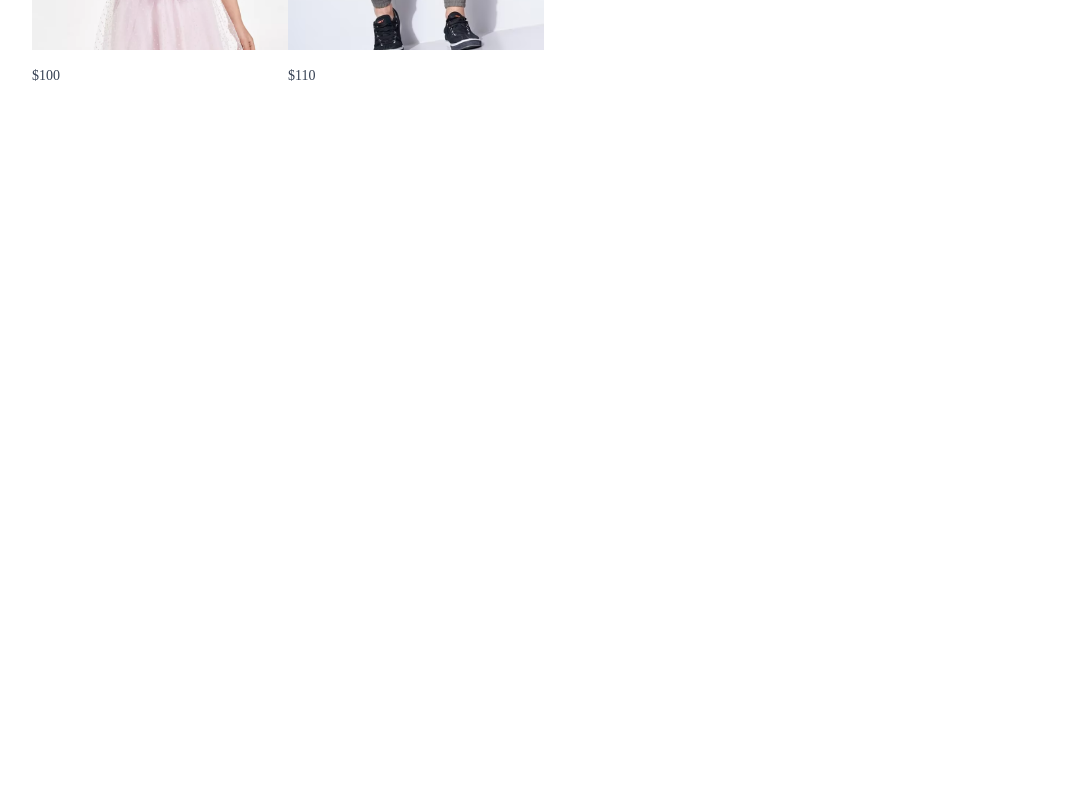
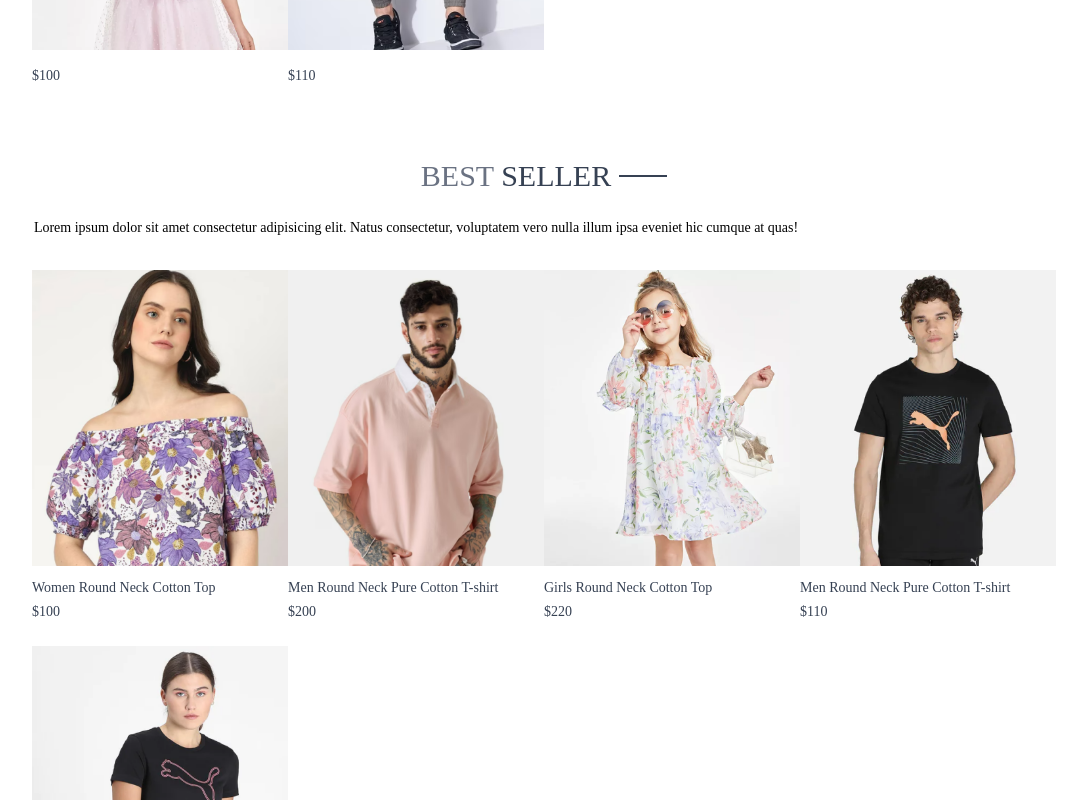
Before and after one commit to mijashsunar10/Ecommerce_mern, a React (Vite) app in the folder frontend/: page / in a window 1280 px wide. Shown: the part 1660-2460 px from the top of the page, without its empty margins (96-1183 px from the left). Before the commit the page ends 1786 px from the top, so only its background shows below. Built offline with nearby package versions, Linux system fonts and the light colour scheme.

Commit message:
Best seller porducts are being seen on the homepage on the base of best seller component

```diff
--- /dev/null
+++ b/frontend/src/components/BestSeller.jsx
@@ -0,0 +1,46 @@
+import React from 'react'
+import Title from './Title';
+import { ShopContext } from '../context/ShopContext';
+import ProductItem from './ProductItem';
+
+const BestSeller = () => {
+    const {products} = React.useContext(ShopContext) //import all the porducts
+
+    const [latestbestSeller, setBestSeller] = React.useState([]);
+
+    React.useEffect(() => {
+
+    // 1️⃣ Filter the 'products' array and keep only those
+    // where the property 'bestSeller' is true
+    //products is an array — usually containing a list of product objects like this:
+    //.filter() is a JavaScript array method that: goes through each item in the array,
+    // item means the current product object in the loop.
+    // item.bestSeller checks the value of the bestSeller property in that product.
+        const bestProduct =products.filter((item)=> item.bestseller === true);
+        setBestSeller(bestProduct.slice(0,5));
+        // // 2️⃣ Update the 'bestSeller' state with the filtered list of products
+    }, [])
+  return (
+    <div className='my-10'>
+        <div className="text-center text-3xl py-8">
+            <Title text1={'BEST'} text2={'SELLER'} />
+            <p className='w-3/4 text-xs sm:text-sm ms:text-base '>
+            Lorem ipsum dolor sit amet consectetur adipisicing elit. Natus consectetur, voluptatem vero nulla illum ipsa eveniet hic cumque at quas!</p>
+        </div>
+
+  <div className="grid grid-cols-2 sm:grid-cols-3 md:grid-cols-4 lg-grid-cols-5 dap-4 gap-y-6">
+    {
+        latestbestSeller.map((item,index)=>(
+            <ProductItem key={index} id={item._id} name={item.name} image={item.image} price={item.price}  />
+        ))
+    }
+  </div>
+
+
+
+
+    </div>
+  )
+}
+
+export default BestSeller
--- a/frontend/src/pages/Home.jsx
+++ b/frontend/src/pages/Home.jsx
@@ -1,12 +1,14 @@
 import React from 'react'
 import Hero from '../components/Hero'
 import LatestCollection from '../components/LatestCollection'
+import BestSeller from '../components/BestSeller'
 
 const Home = () => {
   return (
     <div>
       <Hero/>
       <LatestCollection/>
+      <BestSeller/>
 
     </div>
   )
```
